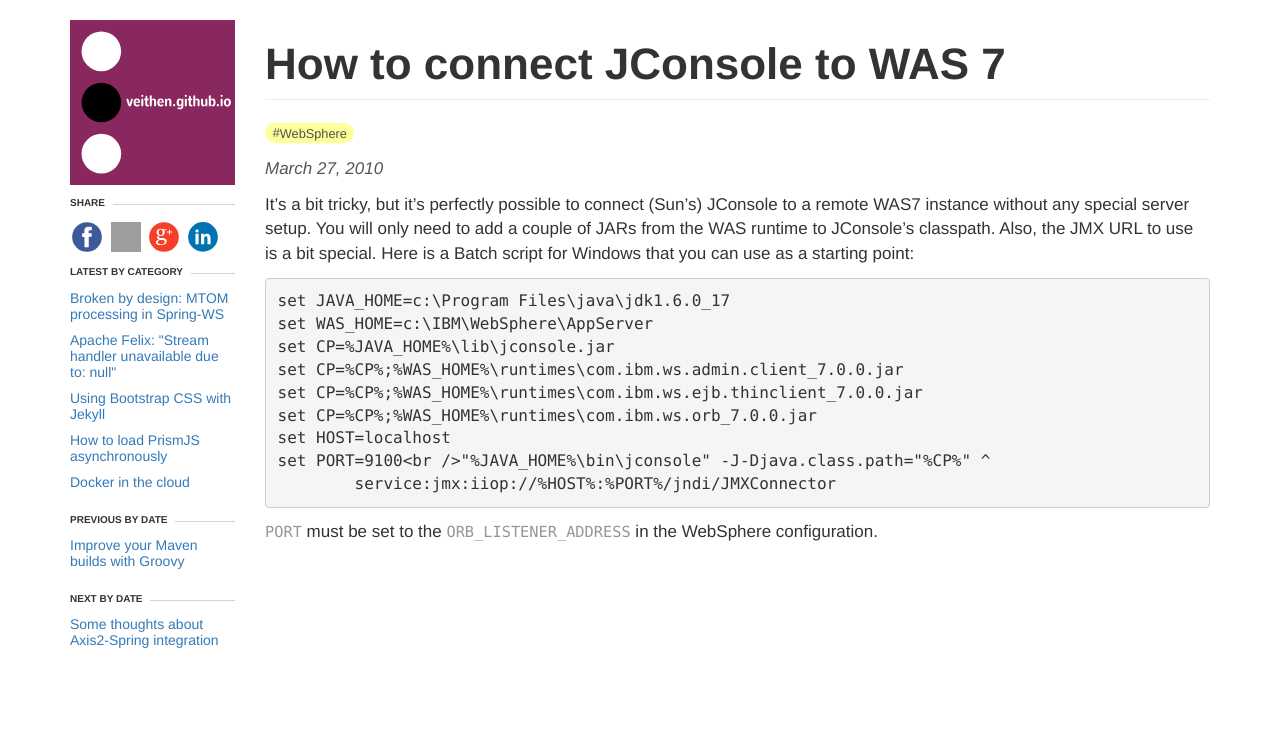
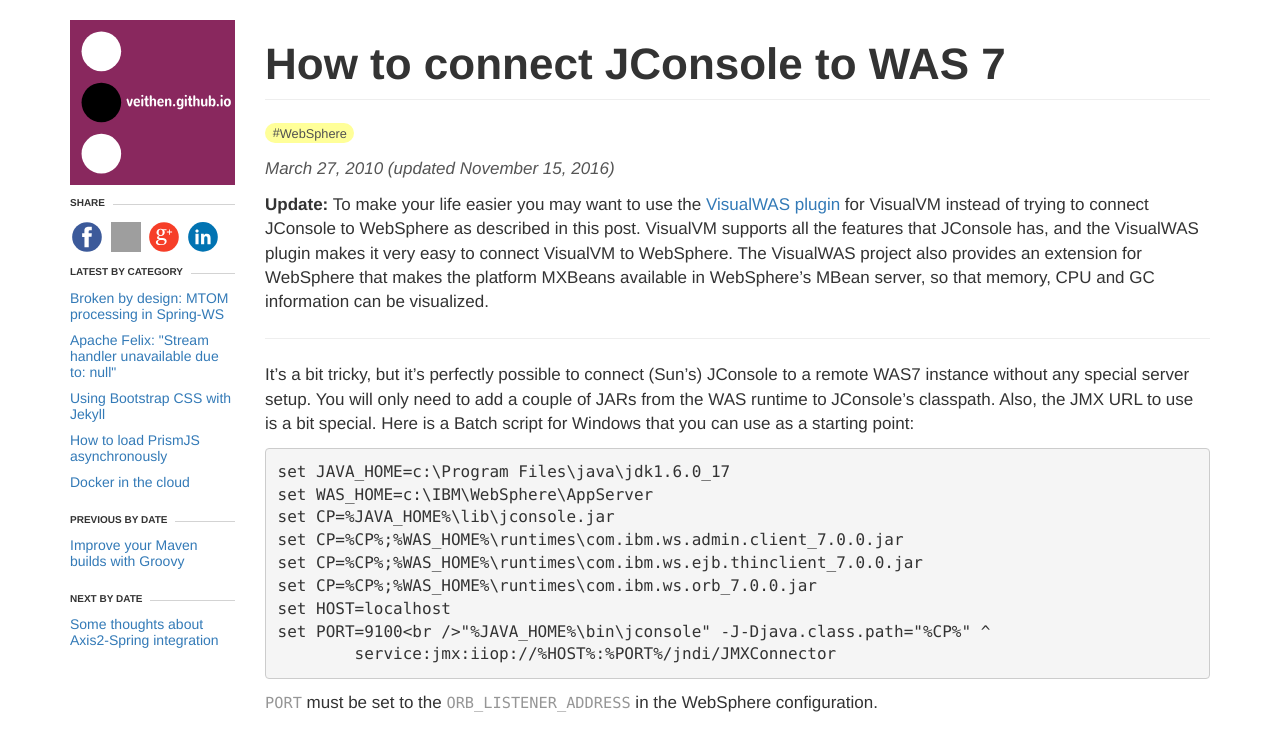
Before and after one commit to veithen/veithen.github.io, a Jekyll site: the page built from _posts/2010-03-27-how-to-connect-jconsole-to-was-7.md, in a window 1280 px wide. Shown: the top 751 px of the page. Built offline with Jekyll 4.4.1, drawn with Linux system fonts in a browser that asks for light colours; nearby versions of some CDN libraries; comment, search, counter and statistics services are not loaded; grey boxes are pictures that could not be loaded.

Commit message:
Recommend using VisualVM instead of JConsole to connect to WAS

```diff
--- a/_posts/2010-03-27-how-to-connect-jconsole-to-was-7.md
+++ b/_posts/2010-03-27-how-to-connect-jconsole-to-was-7.md
@@ -8,6 +8,16 @@
 disqus: true
 description: >
  This article describes how to connect JConsole (on Windows) to WAS 7.0.
+updated: 2016-11-15
+---
+
+**Update:** To make your life easier you may want to use the
+[VisualWAS plugin](https://github.com/veithen/visualwas) for VisualVM instead of trying to connect
+JConsole to WebSphere as described in this post. VisualVM supports all the features that JConsole
+has, and the VisualWAS plugin makes it very easy to connect VisualVM to WebSphere. The VisualWAS
+project also provides an extension for WebSphere that makes the platform MXBeans available in
+WebSphere's MBean server, so that memory, CPU and GC information can be visualized.
+
 ---
 
 It's a bit tricky, but it's perfectly possible to connect (Sun's) JConsole to a remote WAS7 instance
```
